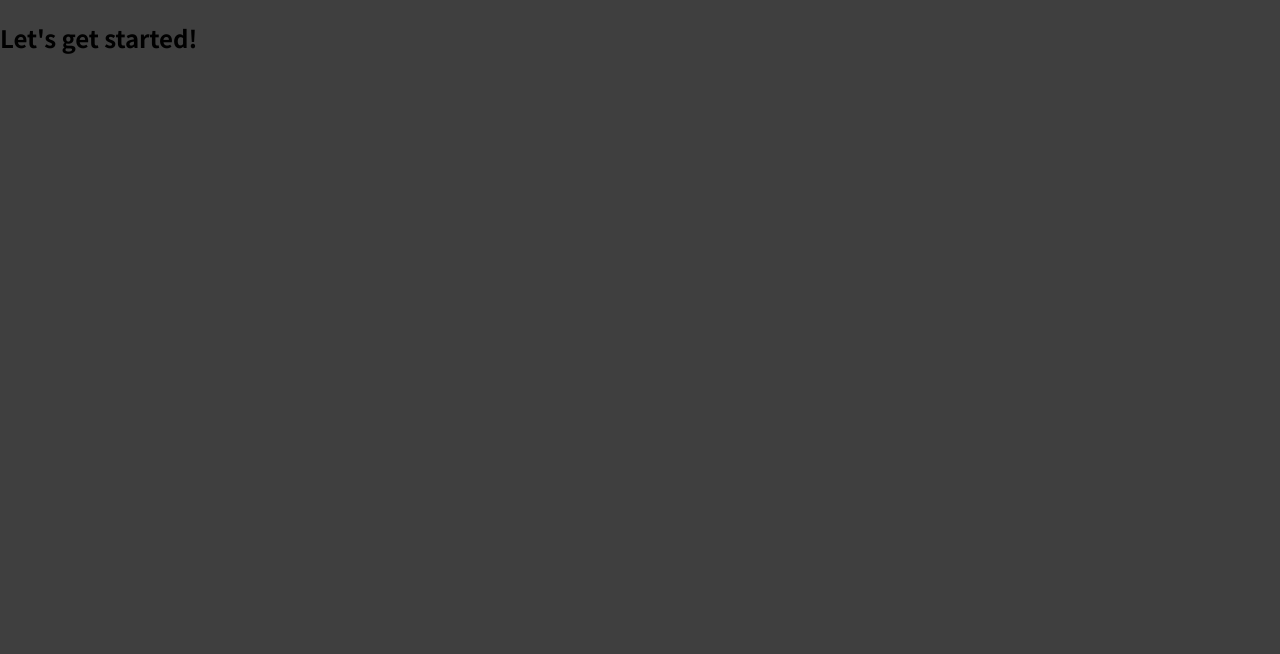
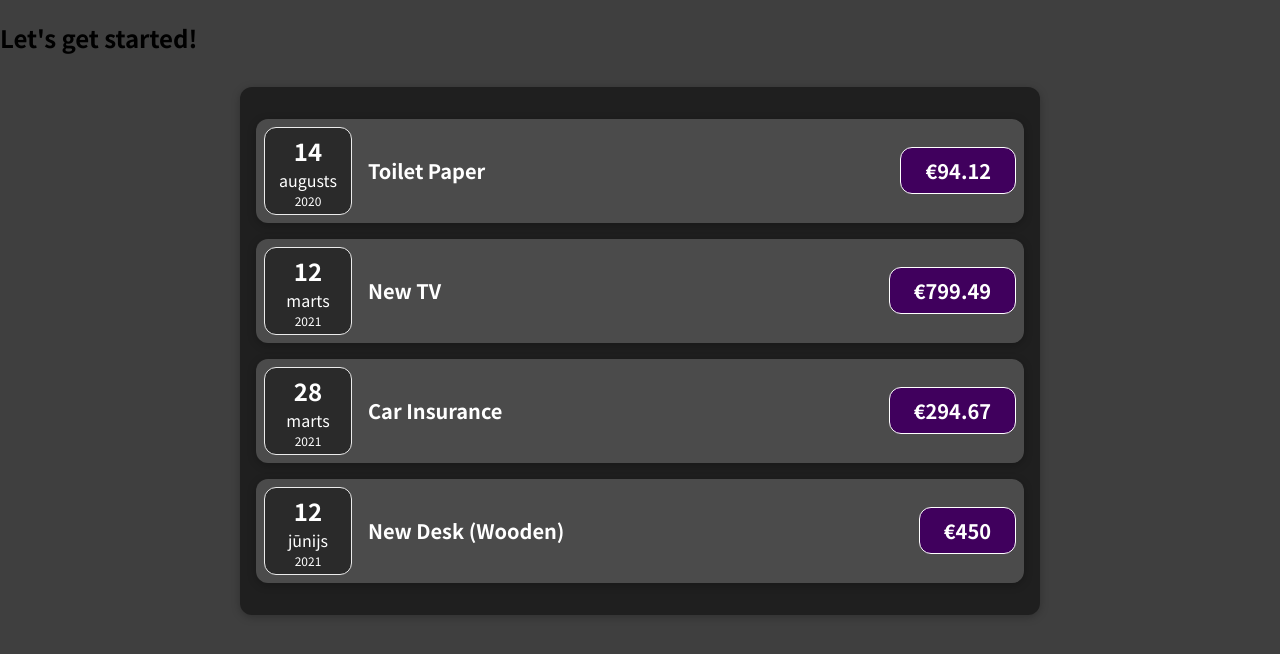
Before and after one commit to KasLas/React-simple-expenses-tracker, a React (Create React App) app: page / in a window 1280 px wide. Shown: the top 654 px of the page. Built offline with nearby package versions, Linux system fonts and the light colour scheme.

Commit message:
added basic components

```diff
--- a/src/App.js
+++ b/src/App.js
@@ -1,7 +1,37 @@
+import Expenses from "./components/Expenses";
+
 function App() {
+  const expenses = [
+    {
+      id: "e1",
+      title: "Toilet Paper",
+      amount: 94.12,
+      date: new Date(2020, 7, 14),
+    },
+    {
+      id: "e2",
+      title: "New TV",
+      amount: 799.49,
+      date: new Date(2021, 2, 12),
+    },
+    {
+      id: "e3",
+      title: "Car Insurance",
+      amount: 294.67,
+      date: new Date(2021, 2, 28),
+    },
+    {
+      id: "e4",
+      title: "New Desk (Wooden)",
+      amount: 450,
+      date: new Date(2021, 5, 12),
+    },
+  ];
+
   return (
     <div>
       <h2>Let's get started!</h2>
+      <Expenses expenses={expenses} />
     </div>
   );
 }
--- /dev/null
+++ b/src/components/Card.css
@@ -0,0 +1,4 @@
+.card {
+  border-radius: 12px;
+  box-shadow: 0 2px 8px rgba(0, 0, 0, 0.25);
+}
--- /dev/null
+++ b/src/components/Card.js
@@ -0,0 +1,10 @@
+import React from "react";
+import "./Card.css";
+
+// This is a wrapper component to apply some css style(a box shadow and rounded corners)
+const Card = (props) => {
+  const classes = "card " + props.className;
+  return <div className={classes}>{props.children}</div>;
+};
+
+export default Card;
--- /dev/null
+++ b/src/components/ExpenseDate.css
@@ -0,0 +1,26 @@
+.expense-date {
+  display: flex;
+  flex-direction: column;
+  width: 5.5rem;
+  height: 5.5rem;
+  border: 1px solid #ececec;
+  background-color: #2a2a2a;
+  color: white;
+  border-radius: 12px;
+  align-items: center;
+  justify-content: center;
+}
+
+.expense-date__month {
+  font-size: 0.75rem;
+  font-weight: bold;
+}
+
+.expense-date__year {
+  font-size: 0.75rem;
+}
+
+.expense-date__day {
+  font-size: 1.5rem;
+  font-weight: bold;
+}
--- /dev/null
+++ b/src/components/ExpenseDate.js
@@ -0,0 +1,18 @@
+import React from "react";
+import "./ExpenseDate.css";
+
+const ExpenseDate = (props) => {
+  const month = props.date.toLocaleString("lv-LV", { month: "long" });
+  const day = props.date.toLocaleString("lv-LV", { day: "2-digit" });
+  const year = new Date(props.date).getFullYear();
+
+  return (
+    <div className="expense-date">
+      <div className="expense-date__day">{day}</div>
+      <div className=".expense-date__month">{month}</div>
+      <div className="expense-date__year">{year}</div>
+    </div>
+  );
+};
+
+export default ExpenseDate;
--- /dev/null
+++ b/src/components/ExpenseItem.css
@@ -0,0 +1,54 @@
+.expense-item {
+  display: flex;
+  justify-content: space-between;
+  align-items: center;
+  padding: 0.5rem;
+  margin: 1rem 0;
+  background-color: #4b4b4b;
+}
+
+.expense-item__description {
+  display: flex;
+  flex-direction: column;
+  gap: 1rem;
+  align-items: flex-end;
+  flex-flow: column-reverse;
+  justify-content: flex-start;
+  flex: 1;
+}
+
+.expense-item h2 {
+  color: #3a3a3a;
+  font-size: 1rem;
+  flex: 1;
+  margin: 0 1rem;
+  color: white;
+}
+
+.expense-item__price {
+  font-size: 1rem;
+  font-weight: bold;
+  color: white;
+  background-color: #40005d;
+  border: 1px solid white;
+  padding: 0.5rem;
+  border-radius: 12px;
+}
+
+@media (min-width: 580px) {
+  .expense-item__description {
+    flex-direction: row;
+    align-items: center;
+    justify-content: flex-start;
+    flex: 1;
+  }
+
+  .expense-item__description h2 {
+    font-size: 1.25rem;
+  }
+
+  .expense-item__price {
+    font-size: 1.25rem;
+    padding: 0.5rem 1.5rem;
+  }
+}
--- /dev/null
+++ b/src/components/ExpenseItem.js
@@ -0,0 +1,18 @@
+import React from "react";
+import Card from "./Card";
+import ExpenseDate from "./ExpenseDate";
+import "./ExpenseItem.css";
+
+const ExpenseItem = (props) => {
+  return (
+    <Card className="expense-item">
+      <ExpenseDate date={props.date} />
+      <div className="expense-item__description">
+        <h2>{props.title}</h2>
+        <div className="expense-item__price">€{props.amount}</div>
+      </div>
+    </Card>
+  );
+};
+
+export default ExpenseItem;
--- /dev/null
+++ b/src/components/Expenses.css
@@ -0,0 +1,7 @@
+.expenses {
+  padding: 1rem;
+  background-color: rgb(31, 31, 31);
+  margin: 2rem auto;
+  width: 50rem;
+  max-width: 95%;
+}
--- /dev/null
+++ b/src/components/Expenses.js
@@ -0,0 +1,23 @@
+import React from "react";
+import "./Expenses.css";
+import ExpenseItem from "./ExpenseItem";
+import Card from "./Card";
+
+const Expenses = (props) => {
+  return (
+    <Card className="expenses">
+      {props.expenses.map((expenseItem) => {
+        return (
+          <ExpenseItem
+            key={expenseItem.id}
+            title={expenseItem.title}
+            amount={expenseItem.amount}
+            date={expenseItem.date}
+          />
+        );
+      })}
+    </Card>
+  );
+};
+
+export default Expenses;
```
